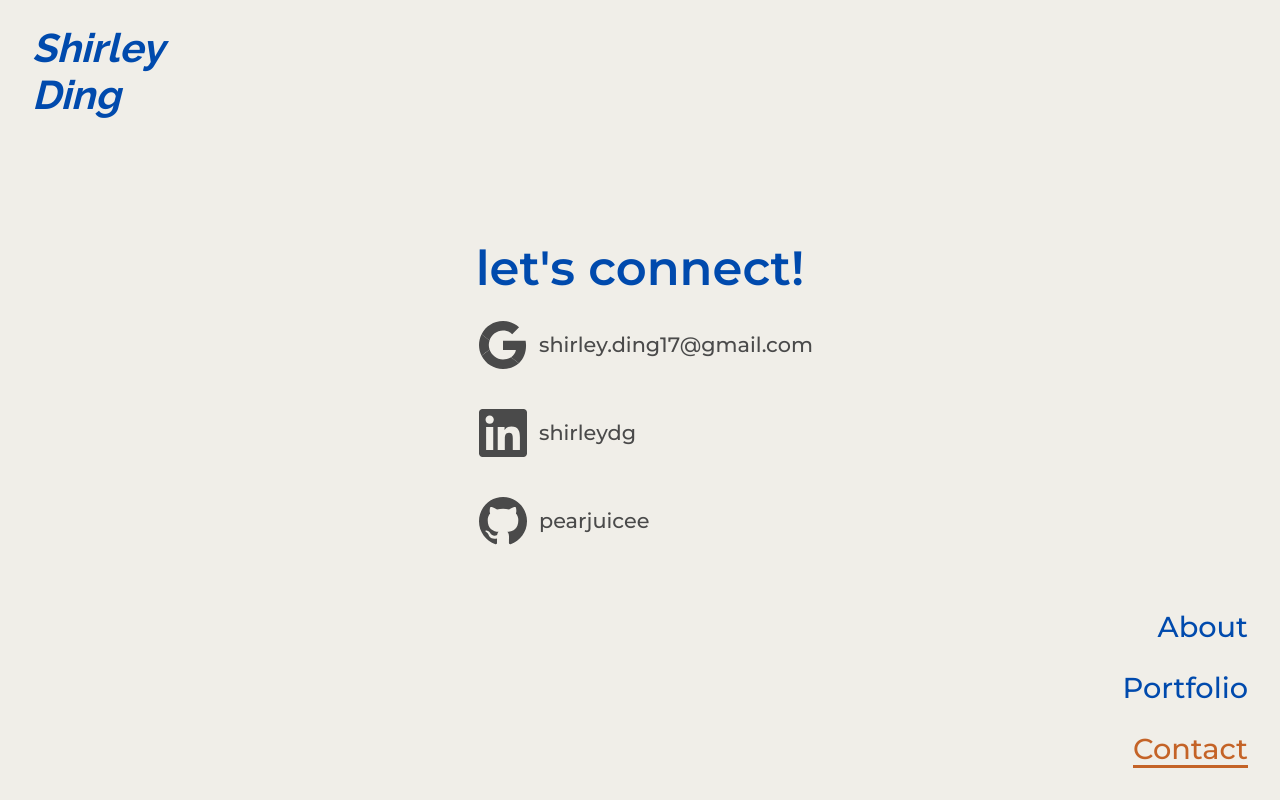
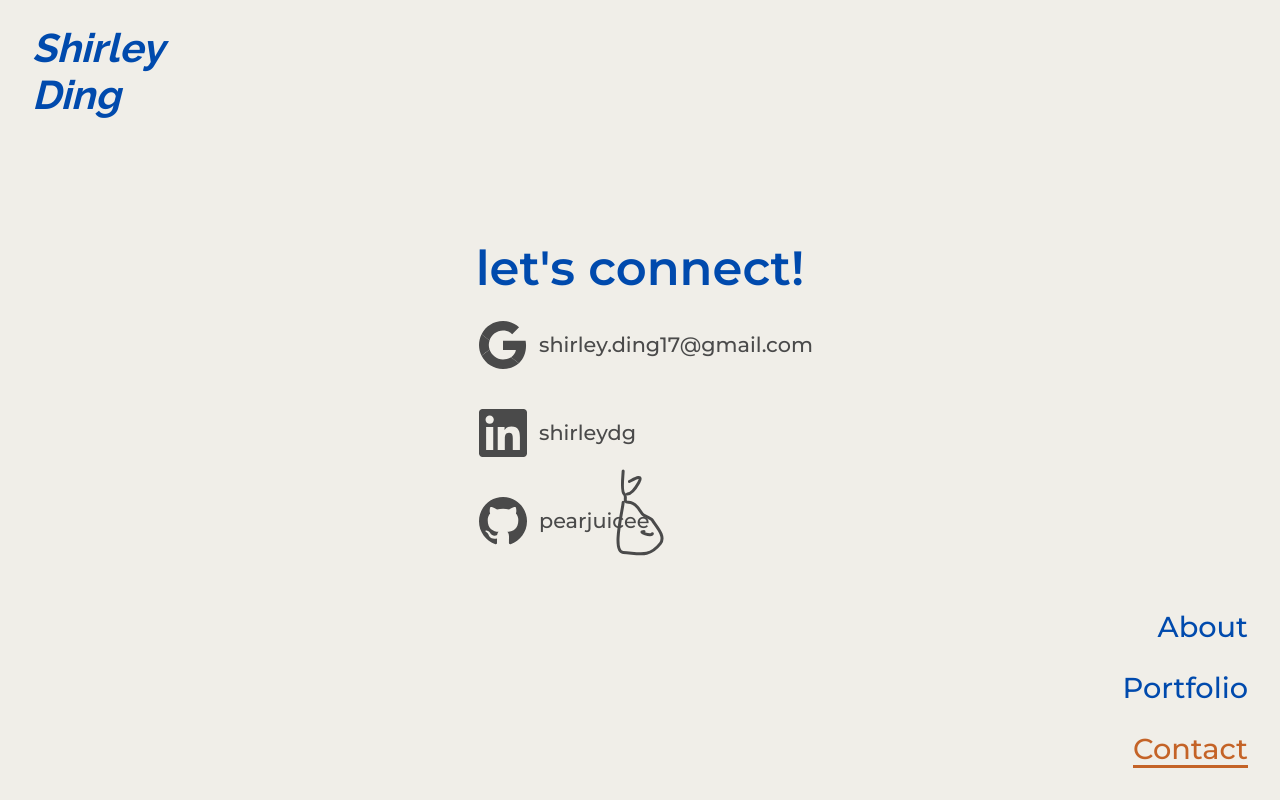
Before and after one commit to pearjuicee/PersonalPage, a React (Vite) app: page /contact in a window 1280 px wide. Built offline with nearby package versions, Linux system fonts and the light colour scheme.

Commit message:
add the pear 🍐

```diff
--- a/src/pages/Contact/Contact.css
+++ b/src/pages/Contact/Contact.css
@@ -17,6 +17,7 @@
     margin: 0 auto;
     padding: 2rem;
     margin-top: -3rem;
+    position: relative;
 }
 
 .contact-greeting {
@@ -82,6 +83,13 @@
     width: 100%;
 }
 
+.pear {
+    position: fixed;
+    bottom: 15rem; /* Distance from bottom */
+    left: 50%;
+    transform: translateX(-50%);
+}
+
 @media (max-width: 768px) {
     .contact-greeting {
         font-size: 2rem;
--- a/src/pages/Contact/Contact.tsx
+++ b/src/pages/Contact/Contact.tsx
@@ -71,6 +71,13 @@ const Contact = () => {
           </div>
 
         </div>
+        <div className="pear">
+          <svg xmlns="http://www.w3.org/2000/svg" width="48" height="87" viewBox="0 0 48 87" fill="none">
+            <path d="M7.15018 33.3191C7.15018 39.4989 -4.43772 82.748 7.15018 83.4297C23.3101 84.3803 32.7615 88.9985 44.2691 74.6139C50.2793 67.1012 39.463 56.5755 36.3813 51.1826C35.5748 49.7712 29.8002 47.2481 28.0296 46.3107C24.9376 44.6738 23.8123 40.4695 21.3018 37.959C19.1822 35.8394 15.352 33.3191 12.37 33.3191C6.52743 33.3191 11.3925 27.526 8.19415 24.9673C4.80976 22.2598 7.15018 6.37299 7.15018 2" stroke="#4A4A4A" stroke-width="3" stroke-linecap="round"/>
+            <path d="M13.4141 12.4397C14.4899 12.3052 28.5782 3.10058 22.8098 13.4837C20.4898 17.6597 15.8514 24.9674 11.3262 24.9674" stroke="#4A4A4A" stroke-width="3" stroke-linecap="round"/>
+            <path d="M36.3816 64.6382C35.9704 67.9275 20.4366 62.5502 28.0299 62.5502" stroke="#4A4A4A" stroke-width="3" stroke-linecap="round"/>
+          </svg>
+        </div>
       </section>
     </main>
   )
```
